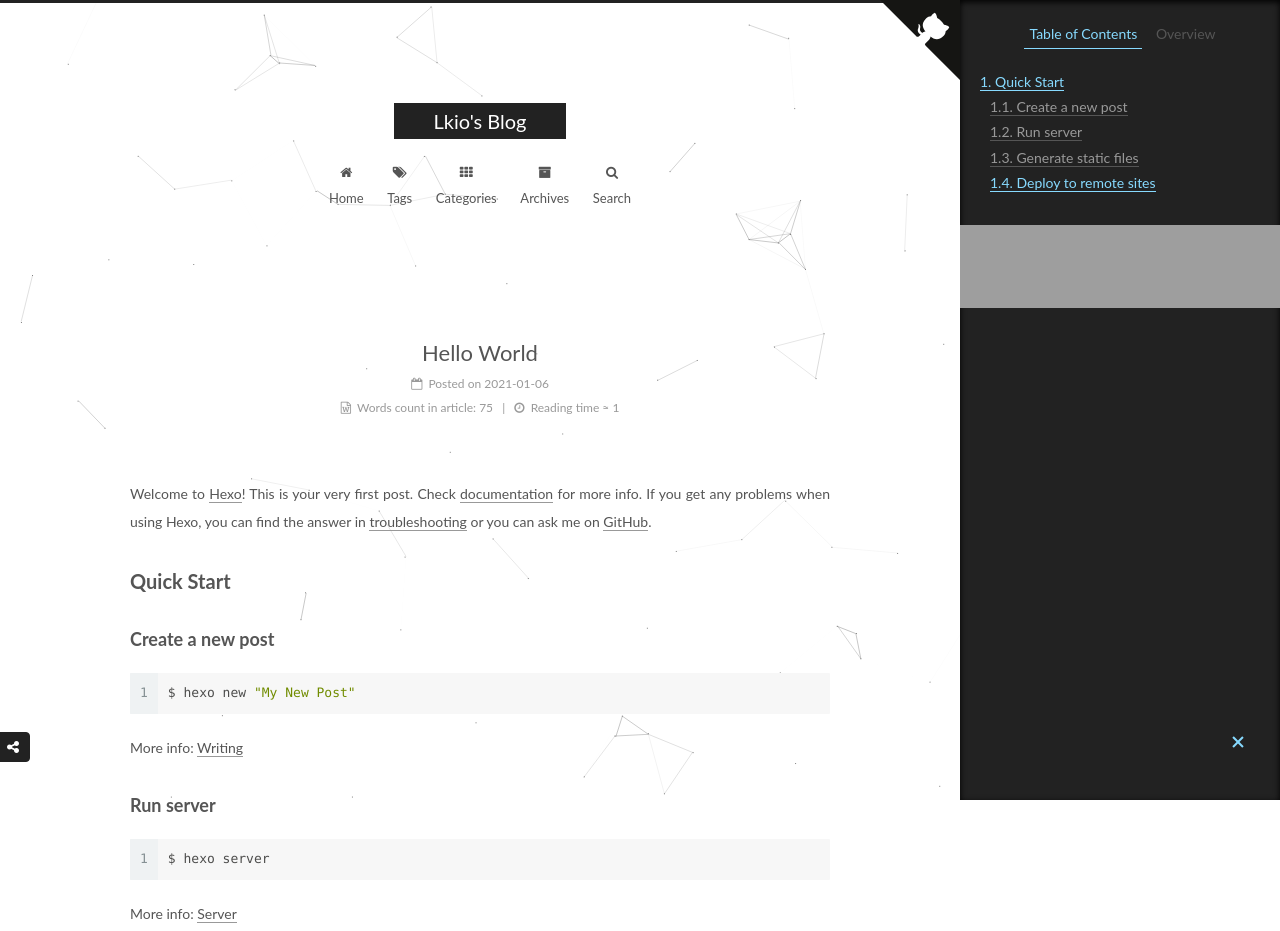
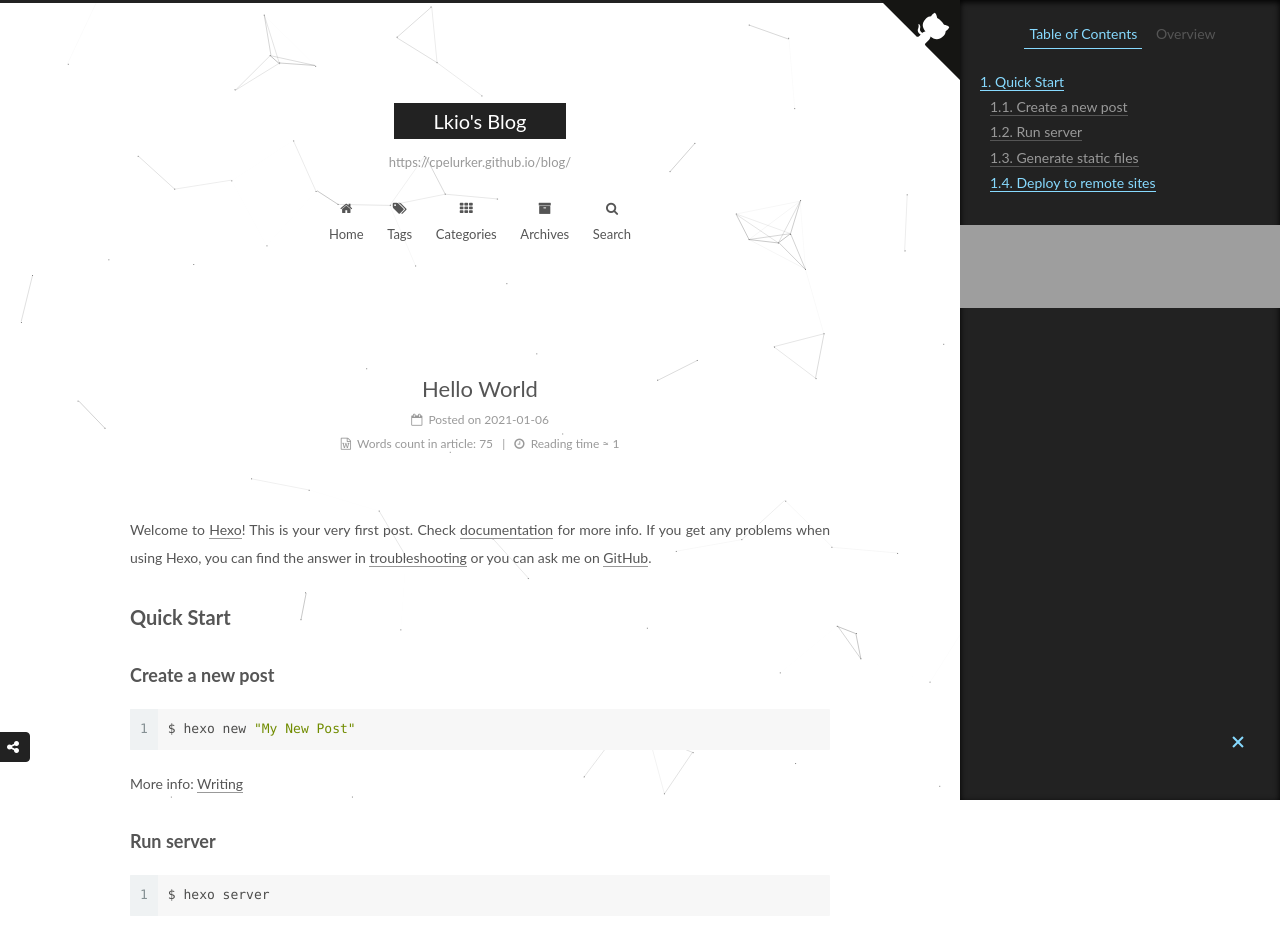
Before and after one commit to CpeLurker/blog, a plain HTML site: page 2021/01/06/hello-world/index.html in a window 1280 px wide. Shown: the top 931 px of the page. Drawn offline with Linux system fonts and the light colour scheme; no server answers; grey boxes are pictures that could not be loaded.

Commit message:
Site updated: 2021-01-07 15:51:03

```diff
--- a/2021/01/06/hello-world/index.html
+++ b/2021/01/06/hello-world/index.html
@@ -160,7 +160,7 @@
       </a>
     </div>
 
-        <p class="site-subtitle"></p>
+        <p class="site-subtitle">https://cpelurker.github.io/blog/</p>
 
   </div>
 
```
Also changed, not shown: archives/2021/01/index.html (+1 -1 lines), archives/2021/index.html (+1 -1 lines), archives/index.html (+1 -1 lines), index.html (+1 -1 lines).
